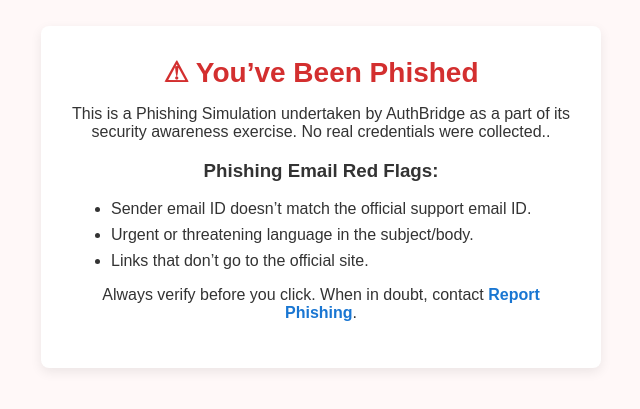
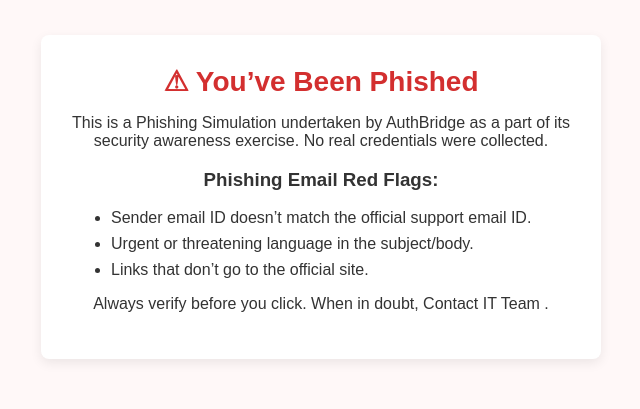
Before and after one commit to goptoolars-hub/gophish.ars, a plain HTML site: page index.html in a window 1280 px wide. Shown: the part 231-640 px from the top of the page, without its empty margins (319-959 px from the left). Drawn offline with Linux system fonts and the light colour scheme.

Commit message:
Update index.html

```diff
--- a/index.html
+++ b/index.html
@@ -47,14 +47,14 @@
 
 <div class="box">
     <div class="alert">⚠ You’ve Been Phished </div>
-    <p>This is a Phishing Simulation undertaken by AuthBridge as a part of its security awareness exercise. No real credentials were collected..</p>
+    <p>This is a Phishing Simulation undertaken by AuthBridge as a part of its security awareness exercise. No real credentials were collected.</p>
     <h3>Phishing Email Red Flags:</h3>
     <ul>
         <li>Sender email ID doesn’t match the official support email ID.</li>
         <li>Urgent or threatening language in the subject/body.</li>
         <li>Links that don’t go to the official site.</li>
     </ul>
-    <p>Always verify before you click. When in doubt, contact <a href="https://docs.google.com/forms/d/e/1FAIpQLSdnn3ef5cQ2o9GpjDQo3kBbUW3o8zuzQQT35_XFiBpDTOadcw/viewform">Report Phishing</a>.</p>
+    <p>Always verify before you click. When in doubt, Contact IT Team </a>.</p>
 </div>
 
 </body>
```
